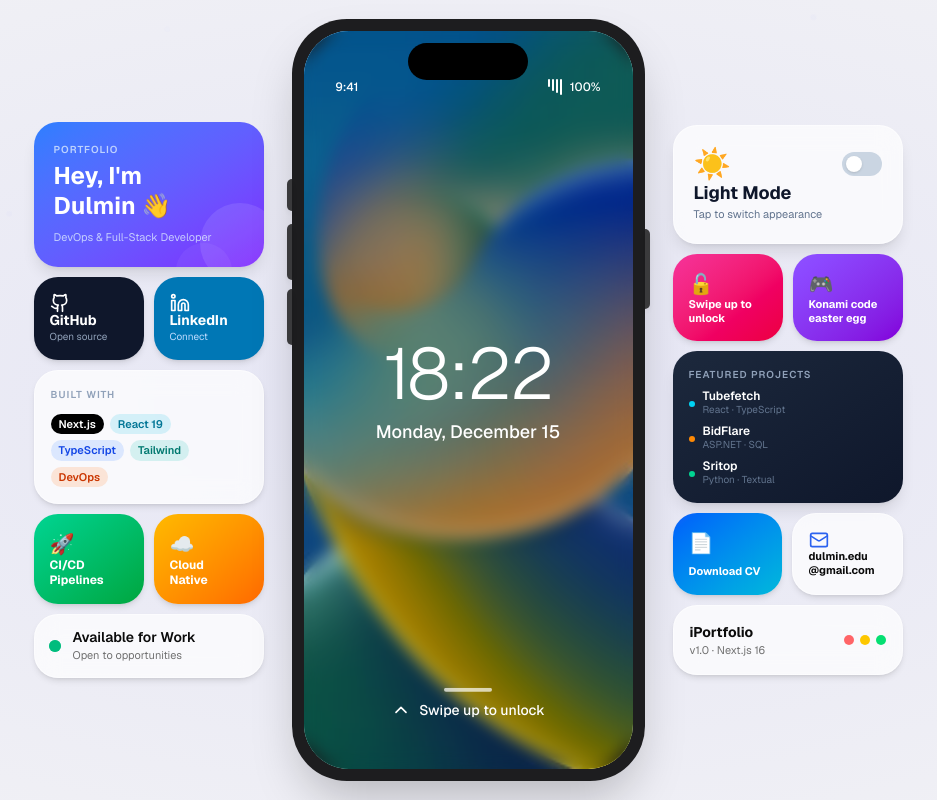
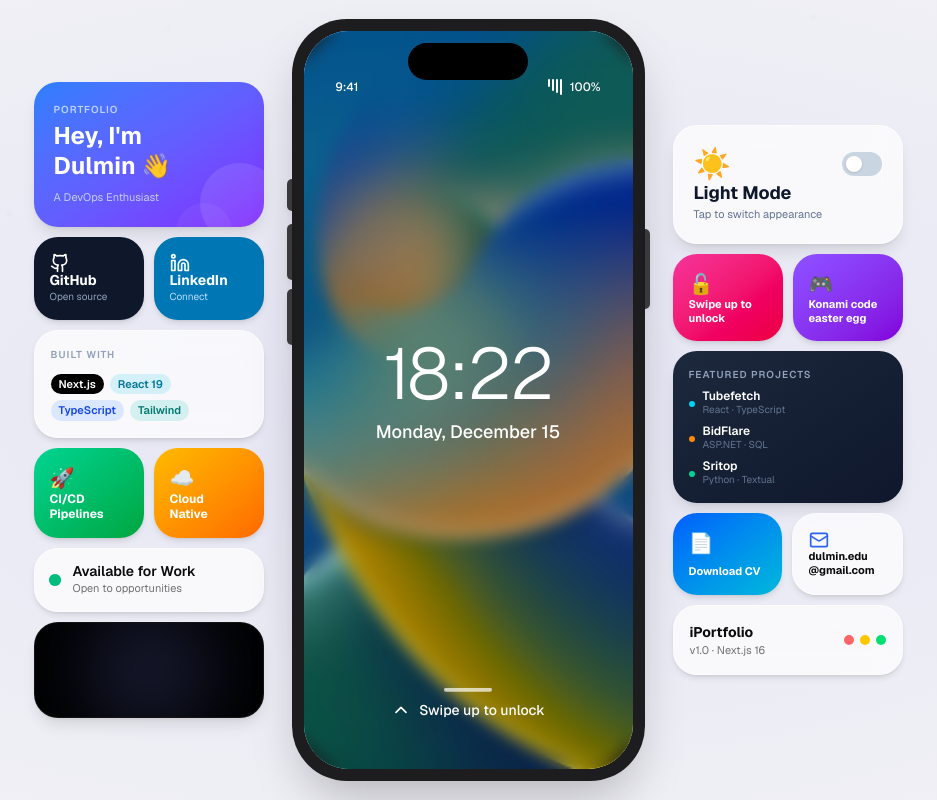
Before and after one commit to Dulmin2021/dulmins-portfolio, a Next.js app: page / in a window 1280 px wide. Shown: the whole page, without its empty margins (172-1109 px from the left). Built offline with nearby package versions, Linux system fonts and the light colour scheme.

Commit message:
Add some greeting messages with different languages

```diff
--- a/app/globals.css
+++ b/app/globals.css
@@ -271,3 +271,20 @@
   transform: translateY(-4px);
   box-shadow: 0 10px 25px rgba(0, 0, 0, 0.15);
 }
+
+/* Dancing Script font utility */
+.font-dancing {
+  font-family: var(--font-dancing), "Brush Script MT", cursive;
+}
+
+/* Welcome word fade transition */
+@keyframes welcomeFade {
+  0%   { opacity: 0; transform: translateY(6px) scale(0.96); }
+  15%  { opacity: 1; transform: translateY(0)   scale(1); }
+  80%  { opacity: 1; transform: translateY(0)   scale(1); }
+  100% { opacity: 0; transform: translateY(-6px) scale(0.96); }
+}
+
+.animate-welcome {
+  animation: welcomeFade 1s ease-in-out;
+}
--- a/app/layout.tsx
+++ b/app/layout.tsx
@@ -1,11 +1,18 @@
 import type React from "react"
 import type { Metadata } from "next"
-import { Geist, Geist_Mono } from "next/font/google"
+import { Geist, Geist_Mono, Dancing_Script } from "next/font/google"
 import { Analytics } from "@vercel/analytics/next"
 import "./globals.css"
 
-const _geist = Geist({ subsets: ["latin"] })
+const _geist     = Geist({ subsets: ["latin"] })
 const _geistMono = Geist_Mono({ subsets: ["latin"] })
+export const dancingScript = Dancing_Script({
+  subsets: ["latin"],
+  weight: ["400", "700"],
+  variable: "--font-dancing",
+  display: "swap",
+})
+
 
 export const metadata: Metadata = {
   title: "Dulmin's iPortfolio",
@@ -35,7 +42,7 @@ export default function RootLayout({
   children: React.ReactNode
 }>) {
   return (
-    <html lang="en">
+    <html lang="en" className={dancingScript.variable}>
       <body className={`font-sans antialiased`}>
         {children}
         <Analytics />
--- a/app/page.tsx
+++ b/app/page.tsx
@@ -40,6 +40,70 @@ function Tile({
   )
 }
 
+/* ─── Welcome tile: Apple "hello" style ─── */
+const WELCOMES = [
+  { word: "ආයුබෝවන්",         lang: "Sinhala" },
+  { word: "Welcome",           lang: "English" },
+  { word: "Bienvenue",         lang: "Français" },
+  { word: "Bienvenido",        lang: "Español" },
+  { word: "Benvenuto",         lang: "Italiano" },
+  { word: "Willkommen",        lang: "Deutsch" },
+  { word: "مرحباً",            lang: "العربية" },
+  { word: "स्वागत है",         lang: "हिन्दी" },
+  { word: "ようこそ",            lang: "日本語" },
+  { word: "환영합니다",           lang: "한국어" },
+  { word: "欢迎",               lang: "中文" },
+  { word: "Добро пожаловать",  lang: "Русский" },
+]
+
+function WelcomeTile() {
+  const [idx, setIdx]       = useState(0)
+  const [visible, setVisible] = useState(true)
+
+  useEffect(() => {
+    const cycle = setInterval(() => {
+      setVisible(false)
+      setTimeout(() => {
+        setIdx(i => (i + 1) % WELCOMES.length)
+        setVisible(true)
+      }, 300)
+    }, 1800)
+    return () => clearInterval(cycle)
+  }, [])
+
+  const current = WELCOMES[idx]
+  const isRtl   = current.lang === "العربية"
+
+  return (
+    <Tile className="bg-black border border-white/8 shadow-lg overflow-hidden min-h-[96px] flex flex-col items-center justify-center gap-1 px-4 py-4 relative">
+      {/* Subtle glow orb */}
+      <div className="absolute inset-0 pointer-events-none">
+        <div className="absolute top-1/2 left-1/2 -translate-x-1/2 -translate-y-1/2 w-32 h-32 rounded-full blur-2xl opacity-20"
+          style={{ background: "radial-gradient(circle, #a78bfa, #3b82f6)" }} />
+      </div>
+
+      {/* Rotating word */}
+      <div
+        key={idx}
+        dir={isRtl ? "rtl" : "ltr"}
+        className={`animate-welcome font-dancing text-center leading-none ${
+          current.word.length > 10 ? "text-2xl" : "text-3xl"
+        } text-white font-bold tracking-tight`}
+      >
+        {current.word}
+      </div>
+
+      {/* Language label */}
+      <p
+        key={`lang-${idx}`}
+        className="animate-welcome text-white/40 text-[10px] font-medium tracking-widest uppercase"
+      >
+        {current.lang}
+      </p>
+    </Tile>
+  )
+}
+
 /* ─── Left bento grid ─── */
 function LeftBento() {
   return (
@@ -49,7 +113,7 @@ function LeftBento() {
       <Tile className="bg-gradient-to-br from-blue-500 via-indigo-500 to-violet-600 p-5 shadow-lg min-h-[110px]">
         <p className="text-blue-100/80 text-[10px] font-semibold uppercase tracking-widest mb-1">Portfolio</p>
         <h2 className="text-white text-2xl font-bold leading-tight">Hey, I'm<br />Dulmin 👋</h2>
-        <p className="text-blue-100/80 text-[11px] mt-2 leading-relaxed">DevOps &amp; Full-Stack Developer</p>
+        <p className="text-blue-100/80 text-[11px] mt-2 leading-relaxed">A DevOps Enthusiast </p>
         {/* Decorative circles */}
         <div className="absolute -bottom-4 -right-4 w-20 h-20 rounded-full bg-white/10" />
         <div className="absolute -bottom-8 right-8 w-14 h-14 rounded-full bg-white/5" />
@@ -88,7 +152,6 @@ function LeftBento() {
             { label: "React 19",    bg: "bg-cyan-500/15 text-cyan-700 dark:text-cyan-400" },
             { label: "TypeScript",  bg: "bg-blue-500/15 text-blue-700 dark:text-blue-400" },
             { label: "Tailwind",    bg: "bg-teal-500/15 text-teal-700 dark:text-teal-400" },
-            { label: "DevOps",      bg: "bg-orange-500/15 text-orange-700 dark:text-orange-400" },
           ].map(({ label, bg }) => (
             <span
               key={label}
@@ -123,6 +186,9 @@ function LeftBento() {
           <p className="text-muted-foreground text-[11px]">Open to opportunities</p>
         </div>
       </Tile>
+
+      {/* Apple "hello" — multilingual welcome tile */}
+      <WelcomeTile />
 
     </div>
   )
```
Also changed, not shown: 1 other file (tests, documents, lock files or other folders).
